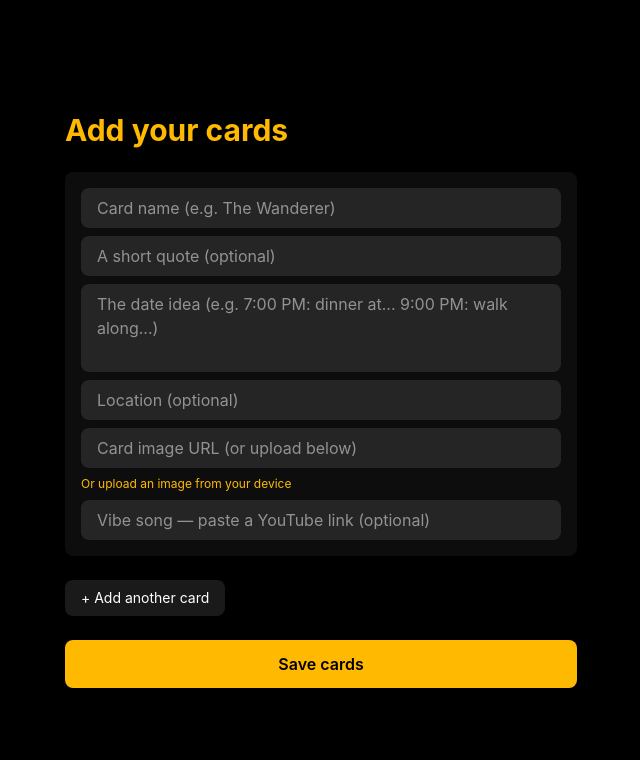
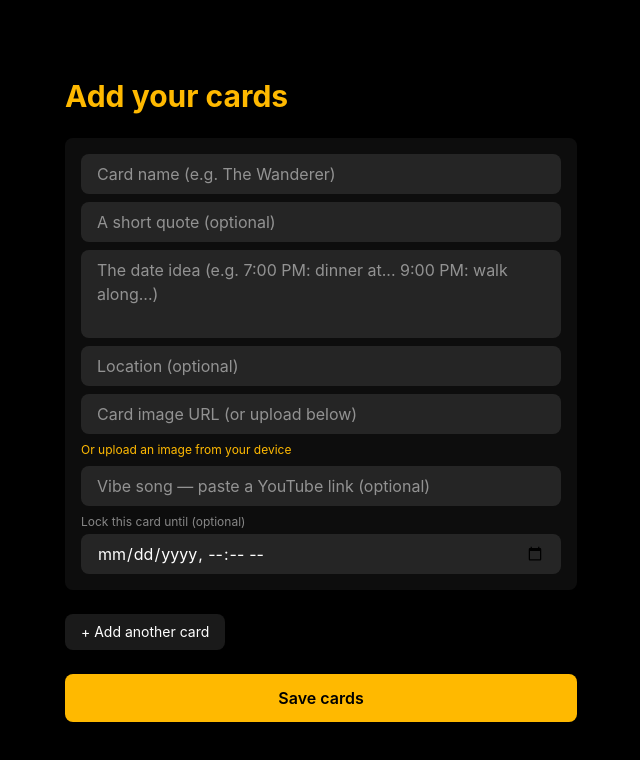
Before and after one commit to ShirleyOuma/tarot-date, a React (Vite) app: page /builder/1/cards in a window 1280 px wide. Shown: the top 760 px of the page, without its empty margins (319-959 px from the left). Built offline with nearby package versions, Linux system fonts and the light colour scheme; no server answers; a web font is replaced by a local one.

Commit message:
Add scheduled reveal: unlock_at field in builder forms and secured functions

```diff
--- a/src/lib/cards.js
+++ b/src/lib/cards.js
@@ -1,7 +1,7 @@
 import { supabase } from './supabaseClient'
 
 // Creates a new card under a deck. Requires the deck's edit_token to prove ownership.
-export async function createCard({ deckId, editToken, position, name, imageUrl, altText, quote, dateDescription, location, vibeUrl }) {
+export async function createCard({ deckId, editToken, position, name, imageUrl, altText, quote, dateDescription, location, vibeUrl, unlockAt }) {
     const { data, error } = await supabase.rpc('add_card', {
         deck_id: deckId,
         token: editToken,
@@ -13,6 +13,7 @@ export async function createCard({ deckId, editToken, position, name, imageUrl,
         image_url: imageUrl ?? null,
         alt_text: altText ?? null,
         vibe_url: vibeUrl ?? null,
+        unlock_at: unlockAt ?? null,
     })
 
     if (error) throw error
@@ -40,6 +41,7 @@ export async function updateCard(cardId, editToken, fields) {
         location: fields.location ?? null,
         image_url: fields.imageUrl ?? null,
         vibe_url: fields.vibeUrl ?? null,
+        unlock_at: fields.unlockAt ?? null,
     })
 
     if (error) throw error
--- a/src/pages/AddCards.jsx
+++ b/src/pages/AddCards.jsx
@@ -4,7 +4,7 @@ import { createCard } from '../lib/cards'
 import ImageUploadField from '../components/ImageUploadField'
 
 function emptyCard() {
-    return { name: '', quote: '', dateDescription: '', location: '', imageUrl: '', vibeUrl: '' }
+    return { name: '', quote: '', dateDescription: '', location: '', imageUrl: '', vibeUrl: '', unlockAt: '' }
 }
 
 function AddCards() {
@@ -56,6 +56,7 @@ function AddCards() {
                     location: c.location || null,
                     imageUrl: c.imageUrl || null,
                     vibeUrl: c.vibeUrl || null,
+                    unlockAt: c.unlockAt || null,
                 })
             }
             navigate(`/builder/${deckId}/done`)
@@ -117,6 +118,16 @@ function AddCards() {
                             placeholder="Vibe song — paste a YouTube link (optional)"
                             className="bg-white/10 rounded-lg px-4 py-2 outline-none focus:ring-2 focus:ring-amber-400"
                         />
+
+                        <label className="flex flex-col gap-1">
+                            <span className="text-xs text-white/50">Lock this card until (optional)</span>
+                            <input
+                                type="datetime-local"
+                                value={card.unlockAt}
+                                onChange={(e) => updateCard(index, 'unlockAt', e.target.value)}
+                                className="bg-white/10 rounded-lg px-4 py-2 outline-none focus:ring-2 focus:ring-amber-400"
+                            />
+                        </label>
                     </div>
                 ))}
 
--- a/src/pages/EditDeck.jsx
+++ b/src/pages/EditDeck.jsx
@@ -20,6 +20,7 @@ function EditDeck() {
     const [saving, setSaving] = useState(false)
     const [editingCardId, setEditingCardId] = useState(null)
     const [editForm, setEditForm] = useState({})
+    const [unlockAt, setUnlockAt] = useState('')
 
     async function loadDeck(token) {
         setLoading(true)
@@ -60,6 +61,7 @@ function EditDeck() {
                 location: location || null,
                 imageUrl: imageUrl || null,
                 vibeUrl: vibeUrl || null,
+                unlockAt: unlockAt || null,
             })
             setName('')
             setQuote('')
@@ -105,6 +107,7 @@ function EditDeck() {
             location: card.location || '',
             imageUrl: card.image_url || '',
             vibeUrl: card.vibe_url || '',
+            unlockAt: card.unlock_at ? card.unlock_at.slice(0, 16) : '',
         })
     }
 
@@ -195,6 +198,15 @@ function EditDeck() {
                                     placeholder="Vibe song — YouTube link"
                                     className="bg-black/70 rounded-lg px-3 py-2 text-sm outline-none focus:ring-2 focus:ring-amber-400"
                                 />
+                                <label className="flex flex-col gap-1">
+                                    <span className="text-xs text-white/50">Lock this card until (optional)</span>
+                                    <input
+                                        type="datetime-local"
+                                        value={editForm.unlockAt}
+                                        onChange={(e) => setEditForm((f) => ({ ...f, unlockAt: e.target.value }))}
+                                        className="bg-black/70 rounded-lg px-3 py-2 text-sm outline-none focus:ring-2 focus:ring-amber-400"
+                                    />
+                                </label>
                                 <div className="flex gap-2 mt-1">
                                     <button onClick={() => handleSaveEdit(card.id)} className="bg-amber-400 text-black rounded-lg px-4 py-2 text-sm font-semibold">
                                         Save
@@ -231,6 +243,15 @@ function EditDeck() {
                     <input value={location} onChange={(e) => setLocation(e.target.value)} placeholder="Location (optional)" className="bg-black/70 rounded-lg px-4 py-2 outline-none focus:ring-2 focus:ring-amber-400" />
                     <ImageUploadField value={imageUrl} onChange={setImageUrl} />
                     <input value={vibeUrl} onChange={(e) => setVibeUrl(e.target.value)} placeholder="Vibe song — YouTube link (optional)" className="bg-black/70 rounded-lg px-4 py-2 outline-none focus:ring-2 focus:ring-amber-400" />
+                    <label className="flex flex-col gap-1">
+                        <span className="text-xs text-white/50">Lock this card until (optional)</span>
+                        <input
+                            type="datetime-local"
+                            value={unlockAt}
+                            onChange={(e) => setUnlockAt(e.target.value)}
+                            className="bg-black/70 rounded-lg px-4 py-2 outline-none focus:ring-2 focus:ring-amber-400"
+                        />
+                    </label>
                     <button type="submit" disabled={saving} className="bg-amber-400 text-black rounded-lg px-6 py-2 font-semibold disabled:opacity-50">
                         {saving ? 'Adding...' : 'Add card'}
                     </button>
```
